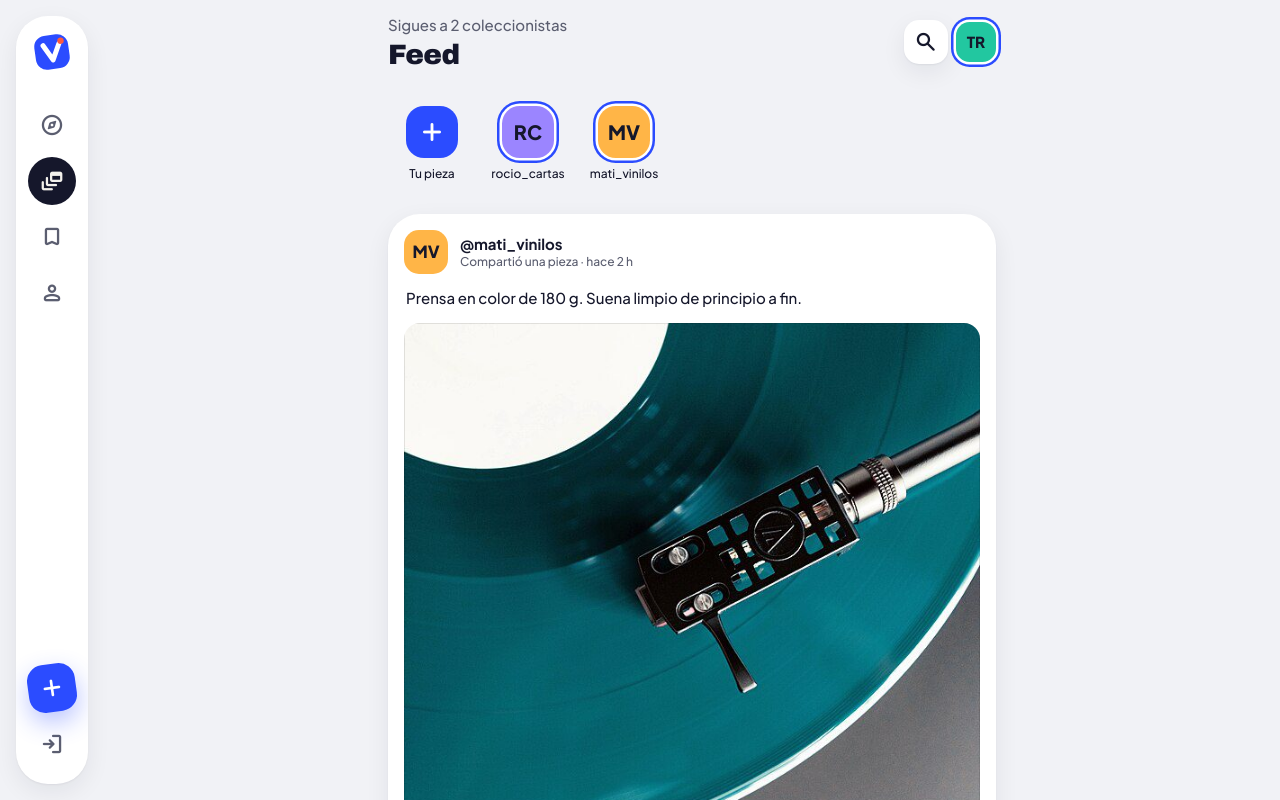
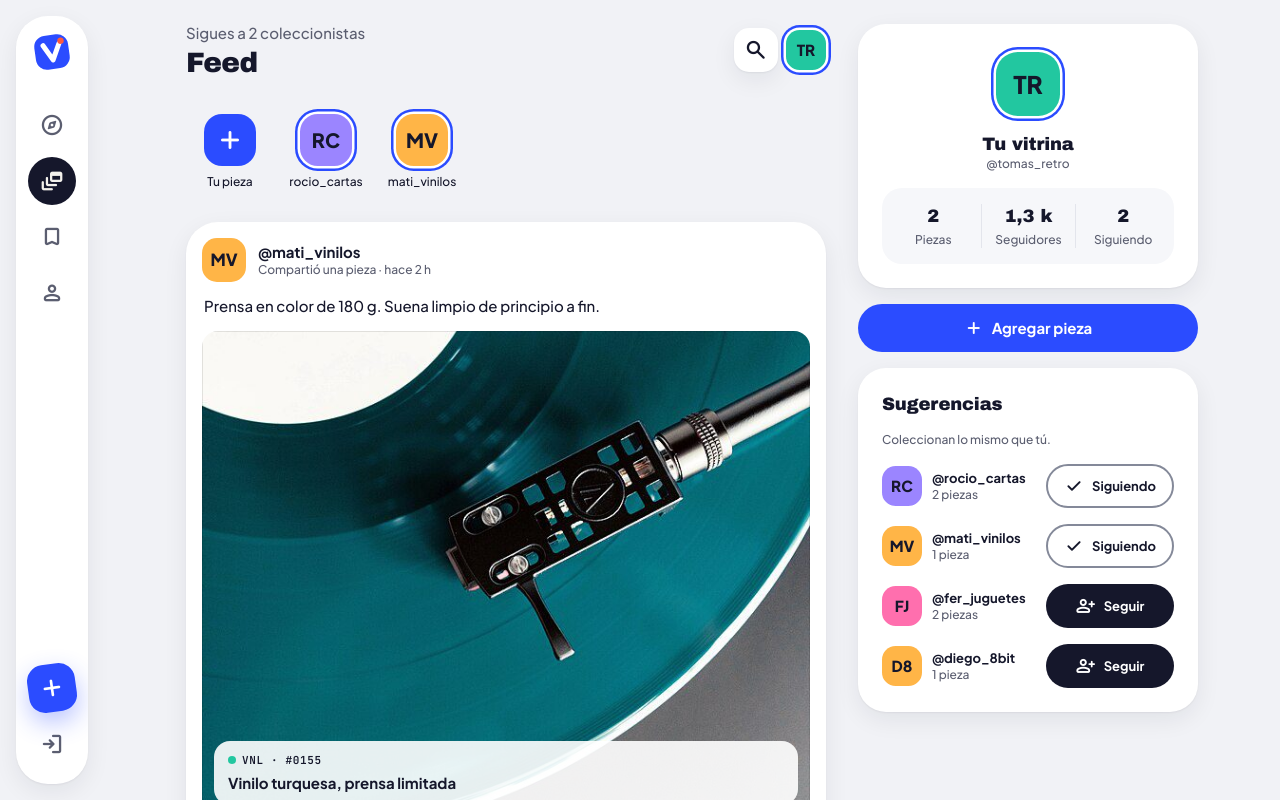
Before and after one commit to martindroguett/Taller02-WB-202602, an Angular app in the folder frontend/: page /feed in a window 1280 px wide. Shown: the top 800 px of the page. Built offline with nearby package versions, Linux system fonts and the light colour scheme; a web font is replaced by a local one.

Commit message:
Muestra el Feed en escritorio con las publicaciones a un lado y Tu vitrina con sugerencias al otro

```diff
--- /dev/null
+++ b/frontend/src/app/components/comunidad-lateral.ts
@@ -0,0 +1,152 @@
+import { Component, computed, inject, input } from '@angular/core';
+import { RouterLink } from '@angular/router';
+import { compacto } from '../models/format';
+import { CatalogoService } from '../services/catalogo.service';
+import { ActivityRow } from './activity-row';
+import { Avatar } from './avatar';
+import { Button } from './button';
+import { FollowButton } from './follow-button';
+
+/** Columna lateral de escritorio: «Tu vitrina» y, debajo, novedades o sugerencias para seguir. */
+@Component({
+  selector: 'vt-comunidad-lateral',
+  imports: [ActivityRow, Avatar, Button, FollowButton, RouterLink],
+  template: `
+    <a class="resumen panel" routerLink="/perfil" aria-label="Ver tu perfil y colección">
+      <vt-avatar [nombre]="catalogo.yo.username" anillo="brand" [tam]="64" />
+      <div>
+        <h2 class="title">Tu vitrina</h2>
+        <p class="caption vt-muted">&#64;{{ catalogo.yo.username }}</p>
+      </div>
+      <dl class="cifras">
+        <div>
+          <dd class="stat">{{ catalogo.piezasDe(catalogo.yo.id).length }}</dd>
+          <dt>Piezas</dt>
+        </div>
+        <div>
+          <dd class="stat">{{ compacto(catalogo.seguidores(catalogo.yo)) }}</dd>
+          <dt>Seguidores</dt>
+        </div>
+        <div>
+          <dd class="stat">{{ catalogo.seguidos().length }}</dd>
+          <dt>Siguiendo</dt>
+        </div>
+      </dl>
+    </a>
+    <a vt-button variant="accent" icon="add" [block]="true" routerLink="/coleccion/nueva"
+      >Agregar pieza</a
+    >
+    @if (modo() === 'novedades') {
+      <section class="panel lista" aria-labelledby="novedades-titulo">
+        <h2 class="title" id="novedades-titulo">Novedades</h2>
+        @for (p of novedades(); track p.id) {
+          <vt-activity-row [pieza]="p" />
+        }
+      </section>
+    } @else {
+      <section class="panel lista" aria-labelledby="sugerencias-titulo">
+        <h2 class="title" id="sugerencias-titulo">Sugerencias</h2>
+        <p class="caption vt-muted">Coleccionan lo mismo que tú.</p>
+        @for (u of comunidad; track u.id) {
+          <div class="recomendacion">
+            <a class="persona" [routerLink]="['/perfil', u.username]">
+              <vt-avatar [nombre]="u.username" [tam]="40" />
+              <span class="persona-info"
+                ><strong>&#64;{{ u.username }}</strong
+                ><span class="caption vt-muted"
+                  >{{ catalogo.piezasDe(u.id).length }}
+                  {{ catalogo.piezasDe(u.id).length === 1 ? 'pieza' : 'piezas' }}</span
+                ></span
+              >
+            </a>
+            <vt-follow-button [usuarioId]="u.id" size="sm" />
+          </div>
+        }
+      </section>
+    }
+  `,
+  styles: `
+    :host {
+      display: flex;
+      flex-direction: column;
+      gap: var(--space-4);
+    }
+    .panel {
+      background: var(--surface);
+      border-radius: 28px;
+      padding: var(--space-6);
+      box-shadow: var(--shadow-card);
+    }
+    .resumen {
+      display: flex;
+      flex-direction: column;
+      align-items: center;
+      gap: var(--space-4);
+      text-align: center;
+    }
+    .resumen vt-avatar {
+      margin-top: 4px;
+    }
+    .cifras {
+      display: grid;
+      grid-template-columns: repeat(3, 1fr);
+      width: 100%;
+      margin: 0;
+      padding: var(--space-4) 4px;
+      background: var(--surface-sunken);
+      border-radius: 20px;
+    }
+    .cifras div + div {
+      border-left: 1px solid var(--line);
+    }
+    dd {
+      margin: 0;
+      font-size: 18px;
+    }
+    dt {
+      font: var(--text-caption);
+      color: var(--ink-muted);
+      margin-top: 4px;
+    }
+    .lista {
+      display: flex;
+      flex-direction: column;
+      gap: var(--space-4);
+    }
+    .recomendacion {
+      display: grid;
+      grid-template-columns: minmax(0, 1fr) auto;
+      align-items: center;
+      gap: var(--space-2);
+    }
+    .persona {
+      display: flex;
+      align-items: center;
+      gap: 10px;
+      min-width: 0;
+    }
+    .persona-info {
+      display: flex;
+      flex-direction: column;
+      min-width: 0;
+    }
+    .persona-info strong {
+      font: var(--text-label);
+      overflow: hidden;
+      text-overflow: ellipsis;
+      white-space: nowrap;
+    }
+  `,
+})
+export class ComunidadLateral {
+  protected readonly catalogo = inject(CatalogoService);
+  protected readonly compacto = compacto;
+  readonly modo = input<'novedades' | 'sugerencias'>('sugerencias');
+  protected readonly comunidad = this.catalogo.usuarios.filter((u) => u.id !== this.catalogo.yo.id);
+  protected readonly novedades = computed(() =>
+    this.catalogo
+      .recientes()
+      .filter((p) => p.duenoId !== this.catalogo.yo.id)
+      .slice(0, 3),
+  );
+}
--- a/frontend/src/app/components/feed-post.ts
+++ b/frontend/src/app/components/feed-post.ts
@@ -160,6 +160,12 @@ import { PieceArt } from './piece-art';
       color: var(--brand);
       background: var(--brand-soft);
     }
+    /* En escritorio la foto es más baja para que se vea más de una publicación a la vez. */
+    @media (min-width: 1000px) {
+      .foto {
+        aspect-ratio: 5 / 4;
+      }
+    }
     @media (max-width: 360px) {
       article {
         padding: 12px;
--- a/frontend/src/app/pages/feed.ts
+++ b/frontend/src/app/pages/feed.ts
@@ -2,6 +2,7 @@ import { Component, inject } from '@angular/core';
 import { RouterLink } from '@angular/router';
 import { Avatar } from '../components/avatar';
 import { Button } from '../components/button';
+import { ComunidadLateral } from '../components/comunidad-lateral';
 import { EmptyState } from '../components/empty-state';
 import { FeedPost } from '../components/feed-post';
 import { Icon } from '../components/icon';
@@ -11,9 +12,20 @@ import { CatalogoService } from '../services/catalogo.service';
 
 @Component({
   selector: 'vt-feed-page',
-  imports: [Avatar, Button, EmptyState, FeedPost, Icon, IconButton, RouterLink, TopBar],
+  imports: [
+    Avatar,
+    Button,
+    ComunidadLateral,
+    EmptyState,
+    FeedPost,
+    Icon,
+    IconButton,
+    RouterLink,
+    TopBar,
+  ],
   template: `
-    <main class="vt-screen feed">
+    <div class="vt-screen pagina">
+      <main class="feed">
         <vt-top-bar
           titulo="Feed"
           [subtitulo]="'Sigues a ' + catalogo.seguidos().length + ' coleccionistas'"
@@ -48,11 +60,42 @@ import { CatalogoService } from '../services/catalogo.service';
           </vt-empty-state>
         }
       </main>
+      <aside class="lateral" aria-label="Tu comunidad">
+        <vt-comunidad-lateral modo="sugerencias" />
+      </aside>
+    </div>
   `,
   styles: `
     .feed {
+      display: flex;
+      flex-direction: column;
+      gap: 24px;
+      width: 100%;
       max-width: 640px;
-      gap: 24px;
+      margin-inline: auto;
+      min-width: 0;
+    }
+    .lateral {
+      display: none;
+    }
+    /* Desde 1000 px: publicaciones a la izquierda y «Tu vitrina» con sugerencias fijas a la derecha. */
+    @media (min-width: 1000px) {
+      .pagina {
+        display: grid;
+        grid-template-columns: minmax(0, 640px) 340px;
+        justify-content: center;
+        align-items: start;
+        gap: 32px;
+        padding-top: 24px;
+      }
+      .feed {
+        margin-inline: 0;
+      }
+      .lateral {
+        display: block;
+        position: sticky;
+        top: 24px;
+      }
     }
     .persona {
       display: flex;
```
Lines whose indentation alone changed are shown as unchanged.
